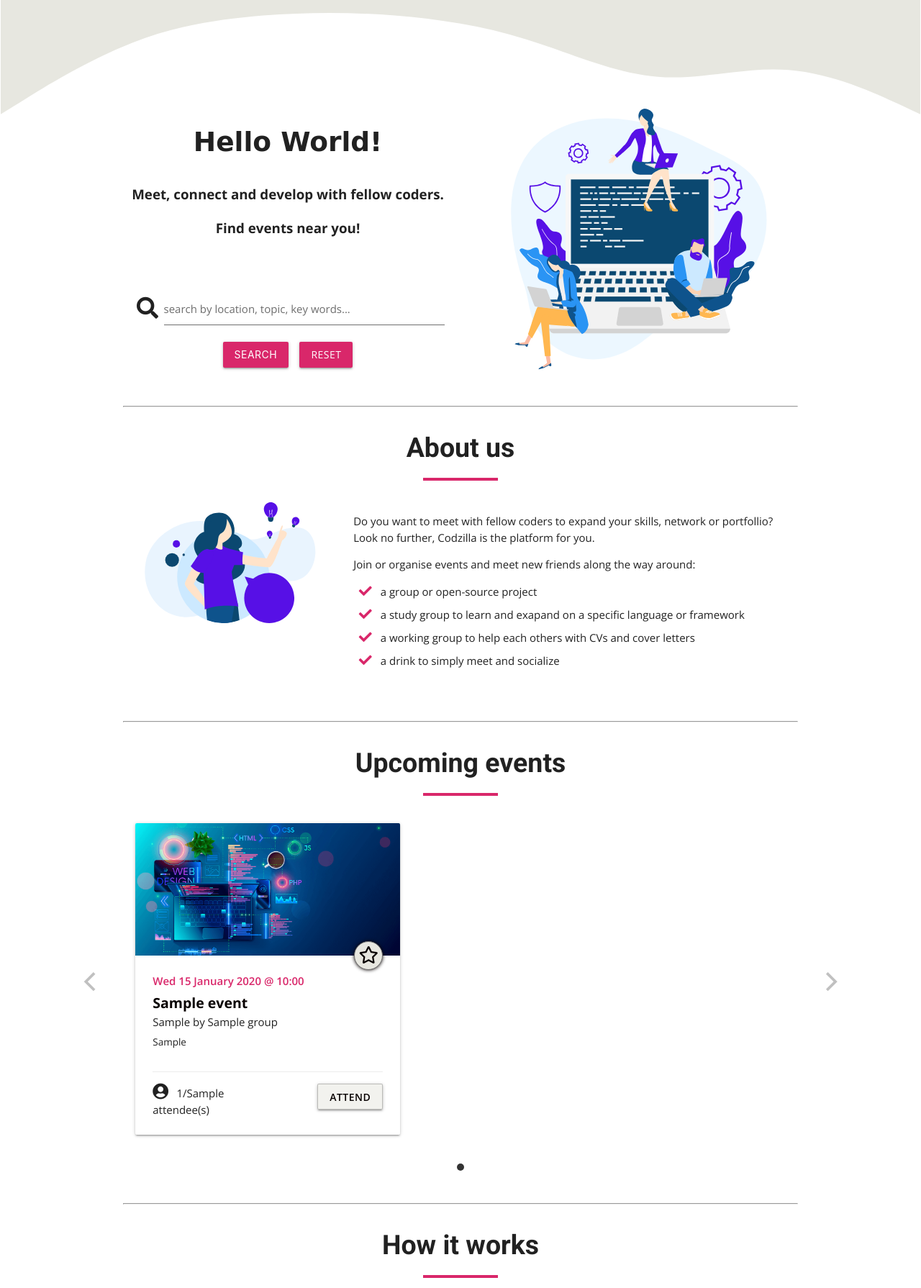
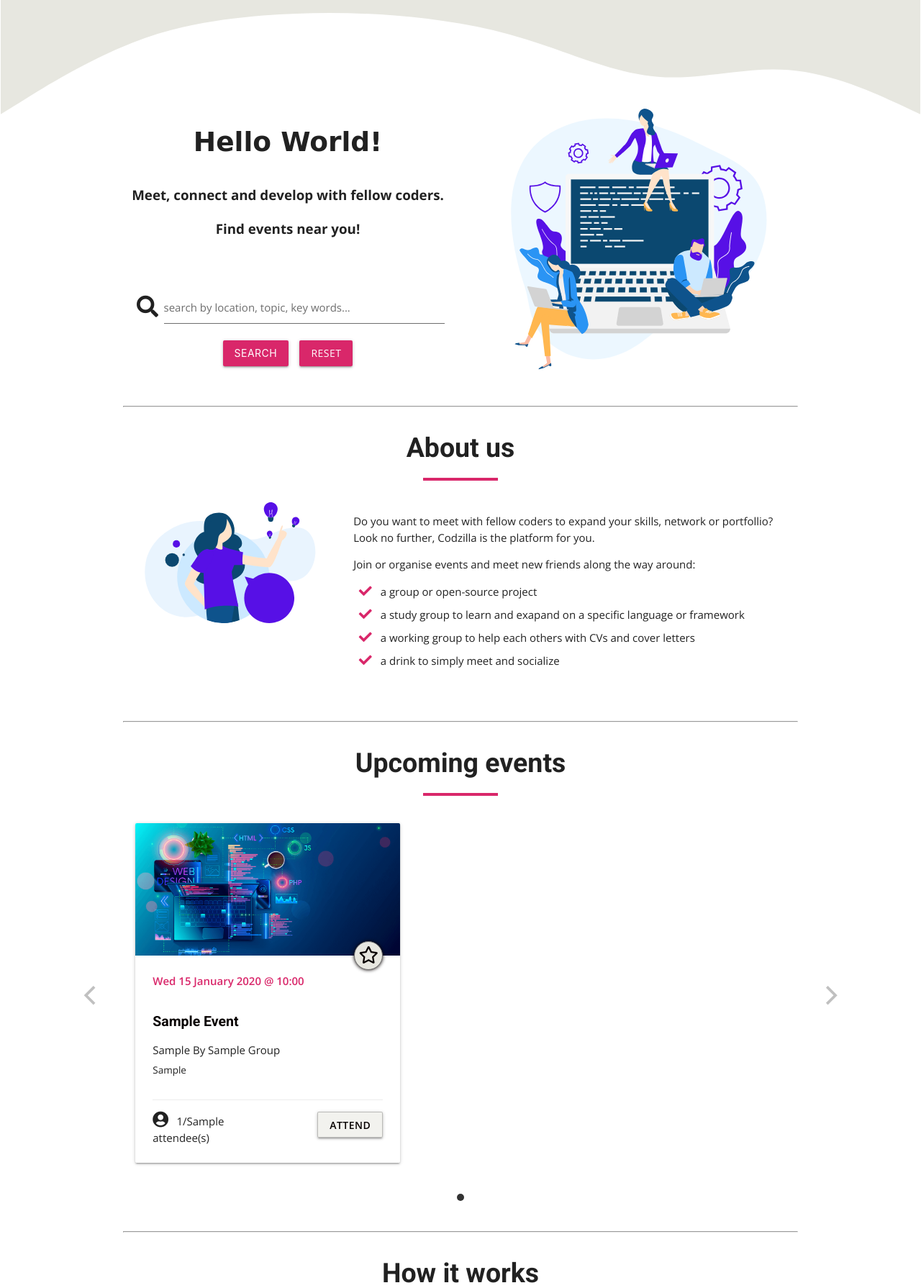
Before and after one commit to lemocla/Codzilla, a Flask app: page / in a window 1280 px wide. Shown: the part 60-1850 px from the top of the page at 72% size. Run offline with Flask 2, Linux system fonts and the light colour scheme; grey boxes marked "Sample" are stand-in pictures; a database or web service that is not in the repository returns one stand-in record (values such as "Sample title"); some web fonts are replaced.

Commit message:
Fix html for accessibility and validation

```diff
--- a/app/static/css/style.css
+++ b/app/static/css/style.css
@@ -267,6 +267,16 @@ nav {
     box-shadow: none;
 }
 
+.dropdown-trigger {
+    background-color: transparent;
+    border: none;
+}
+
+button:focus {
+    outline: none;
+    background-color: transparent;
+}
+
 .dropdown-content {
     min-width: 200px !important;
     max-width: 300px !important;
@@ -376,13 +386,14 @@ button.nav-item.dropdown-trigger {
 
 .home-container h1 {
     font-family: 'Tourney', cursive;
-    margin-bottom: 2.5rem;
+    margin-bottom: 2.85rem;
 }
 
-.home-container p {
+.p-home-container {
+    font-family: 'Open Sans', serif;
     font-size: 1.25rem;
     font-weight: 700;
-    margin-bottom: 1.25rem;
+    margin: 1.75rem 0 1.25rem 0;
 }
 
 .home-container form {
@@ -440,15 +451,18 @@ button.nav-item.dropdown-trigger {
     padding-top: 5px;
     font-size: 1.3rem;
     font-weight: bold;
+    text-transform: capitalize;
 }
 
 .organiser {
     font-size: 1rem;
     padding-bottom: 7px;
+    text-transform: capitalize;
 }
 
 .location {
     font-size: 0.9rem;
+    text-transform: capitalize;
 }
 
 .p-loc-home {
@@ -535,6 +549,7 @@ button.nav-item.dropdown-trigger {
 
 .gp-description {
     margin-top: 0.75rem !important;
+    text-transform: capitalize;
 }
 
 .btn-action-event {
@@ -657,6 +672,11 @@ button.nav-item.dropdown-trigger {
 
 .inline-form {
     display: inline;
+}
+
+.notification-boby {
+    text-transform: capitalize;
+    font-weight: 500;
 }
 
 /*---------[ faq ]------------*/
@@ -793,7 +813,8 @@ label {
 }
 
 /* valid color */
-   .input-field input[type=text].valid, textarea.materialize-textarea.valid {
+.input-field input[type=text].valid,
+textarea.materialize-textarea.valid {
     border-bottom: 1px solid #000;
     box-shadow: none;
 }
@@ -804,7 +825,8 @@ label {
     box-shadow: none;
 }
 
-input:focus, textarea:focus {
+input:focus,
+textarea:focus {
     /*box-shadow: none !important;*/
     box-shadow: 0 1px 0 0 #000 !important;
 }
@@ -819,7 +841,7 @@ background-color: var(--ivory);
     color: var(--black);
 }
 
-.datepicker-date-display .year-text{
+.datepicker-date-display .year-text {
     color: var(--darkgray)
 }
 
@@ -828,7 +850,8 @@ background-color: var(--ivory);
     color: var(--black);
 }
 
-.text-primary, .timepicker-text-container{
+.text-primary,
+.timepicker-text-container {
     color: var(--black) !important
 }
 
--- a/app/static/js/flickity.js
+++ b/app/static/js/flickity.js
@@ -6,6 +6,8 @@ $(document).ready(function () {
       contain: true,
       pageDots: true
     });
+
+    $(".carousel-cell").attr("aria-hidden", "false");
 
     // Select cell on load if destination has been set (event actions)
     if (window.location.hash != ""){
--- a/app/templates/base.html
+++ b/app/templates/base.html
@@ -76,8 +76,8 @@
         {% else %}
         <!-- Navigation user not in session -->
 
-        <a href="#" data-target="mobile" data-beloworigin="true" class="dropdown-trigger hide-on-large-only right"><i
-            class="nav-btn fas fa-bars"></i></a>
+        <button data-target="mobile" data-beloworigin="true" aria-label="open dropdown menu" class="dropdown-trigger hide-on-large-only right">
+        <i class="nav-btn fas fa-bars" aria-hidden="true"></i></button>
 
         <ul class="right hide-on-med-and-down">
           <li><a class="nav-item nav-text" href="{{ url_for('main.home') }}">Home</a></li>
@@ -114,7 +114,7 @@
           <a class="btn contact-btn" href="{{ url_for('main.contact_us') }}">Contact us</a>
         </div>
         <div class="col l4 offset-l2 s12">
-          <h5 class="black-text">Useful links</h5>
+          <h2 class="black-text">Useful links</h2>
           <ul>
             <li><a class="footer-text" href="{{ url_for('auth.login') }}">Log in</a></li>
             <li><a class="footer-text" href="{{ url_for('auth.signup') }}">Sign up</a></li>
--- a/app/templates/home.html
+++ b/app/templates/home.html
@@ -11,8 +11,8 @@
 <div class="row home-container">
     <div class="col s12 m6 center align">
         <h1>Hello World!</h1>
-        <p>Meet, connect and develop with fellow coders. </p>
-        <p>Find events near you!</p>
+        <h2 class="p-home-container">Meet, connect and develop with fellow coders. </h2>
+        <h2 class="p-home-container">Find events near you!</h2>
         <form id="search-home" action="{{ url_for('main.search') }}" method="POST">
             <div class="input-field col s12 center-align">
                 <i class="fas fa-search material-icons prefix"></i>
@@ -123,7 +123,7 @@
                     </p>
                     <!-- link to event page -->
                     <a class="page-link" href="{{ url_for('events.event', event_id=event._id)}}">
-                        <p class="event-title">{{ event.event_title.capitalize() }}</p>
+                        <h3 class="event-title">{{ event.event_title.capitalize() }}</h3>
                     </a>
                     <p class="organiser">
                         {{ event.event_category.capitalize() }}
--- a/app/templates/notifications.html
+++ b/app/templates/notifications.html
@@ -31,7 +31,7 @@
                     {% endif %}
                 </div>
                 <div class="collapsible-body">
-                    <p>{{ notification.message}}</p>
+                    <p class="notification-body">{{ notification.message}}</p>
                     <div class="row">
                         <div class="col s12 btn-gp-collapsible">
                             {% if notification.action == "view event" %}
```
Also changed, not shown: other parts of app/templates/home.html (+13 -13 lines). Lines whose indentation alone changed are shown as unchanged.
